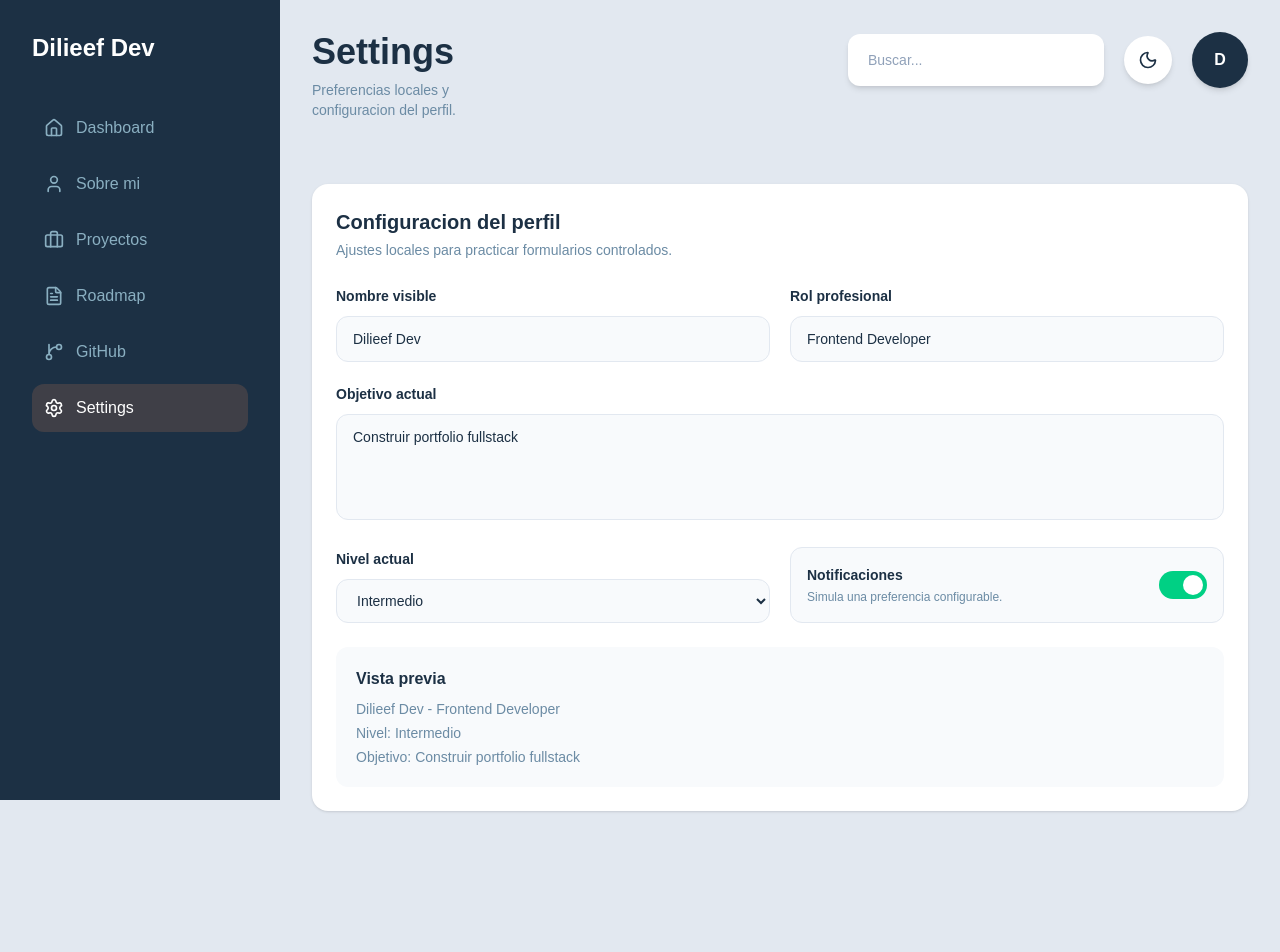
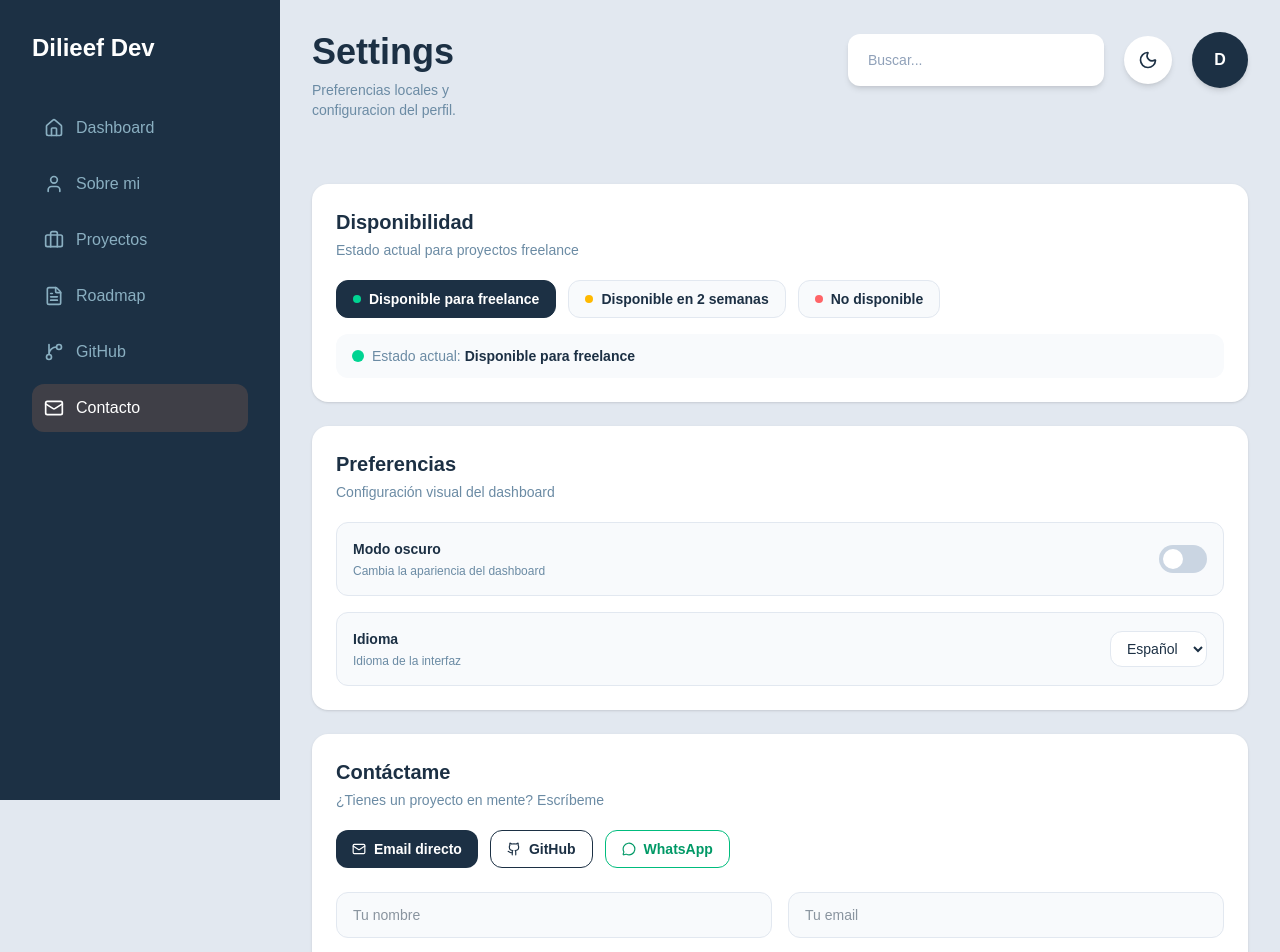
Before and after one commit to dilieef/dashboard-portafolio, a Next.js app: page /settings in a window 1280 px wide. Shown: the top 952 px of the page. Before the commit the page ends 843 px from the top, so only its background shows below. Built offline with nearby package versions, Linux system fonts and the light colour scheme.

Commit message:
Agregar página de contacto y disponibilidad en Settings

```diff
--- a/src/app/settings/page.js
+++ b/src/app/settings/page.js
@@ -3,8 +3,8 @@ import DashboardSection from "@/components/Dashboard/DashboardSection";
 import SettingsPanel from "@/components/Dashboard/SettingsPanel";
 
 export const metadata = {
-    title: "Settings | Dilieef Dev",
-    description: "Preferencias locales y configuracion del perfil.",
+    title: "Contacto | Dilieef Dev",
+    description: "Contáctame para proyectos freelance o colaboraciones.",
 };
 
 export default function SettingsPage() {
--- a/src/components/Dashboard/SettingsPanel.js
+++ b/src/components/Dashboard/SettingsPanel.js
@@ -1,117 +1,201 @@
 "use client";
 
 import { useState } from "react";
+import { Mail, Github, MessageCircle, CheckCircle } from "lucide-react";
+
+const availability = [
+    { label: "Disponible para freelance", value: "available", color: "bg-emerald-400" },
+    { label: "Disponible en 2 semanas", value: "soon", color: "bg-amber-400" },
+    { label: "No disponible", value: "unavailable", color: "bg-red-400" },
+];
 
 export default function SettingsPanel() {
-    const [profileName, setProfileName] = useState("Dilieef Dev");
-    const [role, setRole] = useState("Frontend Developer");
-    const [goal, setGoal] = useState("Construir portfolio fullstack");
-    const [level, setLevel] = useState("Intermedio");
-    const [notificationsEnabled, setNotificationsEnabled] = useState(true);
+    const [currentAvailability, setCurrentAvailability] = useState("available");
+    const [darkMode, setDarkMode] = useState(false);
+    const [language, setLanguage] = useState("es");
+    const [formData, setFormData] = useState({ name: "", email: "", message: "" });
+    const [submitted, setSubmitted] = useState(false);
+
+    function handleFormChange(e) {
+        setFormData({ ...formData, [e.target.name]: e.target.value });
+    }
+
+    function handleSubmit() {
+        if (!formData.name || !formData.email || !formData.message) return;
+        setSubmitted(true);
+        setTimeout(() => setSubmitted(false), 4000);
+        setFormData({ name: "", email: "", message: "" });
+    }
+
+    const selectedAvailability = availability.find((a) => a.value === currentAvailability);
 
     return (
-        <section className="rounded-2xl bg-white p-6 shadow-sm transition-colors dark:bg-slate-900">
-            <div className="mb-6">
-                <h2 className="text-xl font-bold text-[#1C3044] dark:text-white">
-                    Configuracion del perfil
+        <div className="space-y-6">
+
+            <section className="rounded-2xl bg-white dark:bg-slate-900 p-6 shadow-sm transition-colors">
+                <h2 className="text-xl font-bold text-[#1C3044] dark:text-white mb-1">
+                    Disponibilidad
                 </h2>
-                <p className="mt-1 text-sm text-[#6B8BA4] dark:text-slate-400">
-                    Ajustes locales para practicar formularios controlados.
+                <p className="text-sm text-[#6B8BA4] dark:text-slate-400 mb-5">
+                    Estado actual para proyectos freelance
+                </p>
+                <div className="flex flex-wrap gap-3">
+                    {availability.map((option) => (
+                        <button
+                            key={option.value}
+                            onClick={() => setCurrentAvailability(option.value)}
+                            className={`flex items-center gap-2 rounded-xl px-4 py-2 text-sm font-semibold transition border ${
+                                currentAvailability === option.value
+                                    ? "bg-[#1C3044] text-white border-[#1C3044]"
+                                    : "bg-slate-50 dark:bg-slate-800 text-[#1C3044] dark:text-white border-slate-200 dark:border-slate-700 hover:bg-slate-100"
+                            }`}
+                        >
+                            <span className={`h-2 w-2 rounded-full ${option.color}`} />
+                            {option.label}
+                        </button>
+                    ))}
+                </div>
+                <div className="mt-4 flex items-center gap-2 rounded-xl bg-slate-50 dark:bg-slate-800 px-4 py-3">
+                    <span className={`h-3 w-3 rounded-full ${selectedAvailability.color}`} />
+                    <p className="text-sm text-[#6B8BA4] dark:text-slate-400">
+                        Estado actual:{" "}
+                        <span className="font-semibold text-[#1C3044] dark:text-white">
+                            {selectedAvailability.label}
+                        </span>
                     </p>
                 </div>
+            </section>
 
-            <div className="grid grid-cols-1 gap-5 lg:grid-cols-2">
-                <label className="block">
-                    <span className="text-sm font-semibold text-[#1C3044] dark:text-slate-200">
-                        Nombre visible
-                    </span>
-                    <input
-                        type="text"
-                        value={profileName}
-                        onChange={(event) => setProfileName(event.target.value)}
-                        className="mt-2 w-full rounded-xl border border-slate-200 bg-slate-50 px-4 py-3 text-sm text-[#1C3044] outline-none transition focus:border-[#1C3044] focus:bg-white dark:border-slate-700 dark:bg-slate-800 dark:text-white dark:focus:border-slate-400"
-                    />
-                </label>
-
-                <label className="block">
-                    <span className="text-sm font-semibold text-[#1C3044] dark:text-slate-200">
-                        Rol profesional
-                    </span>
-                    <input
-                        type="text"
-                        value={role}
-                        onChange={(event) => setRole(event.target.value)}
-                        className="mt-2 w-full rounded-xl border border-slate-200 bg-slate-50 px-4 py-3 text-sm text-[#1C3044] outline-none transition focus:border-[#1C3044] focus:bg-white dark:border-slate-700 dark:bg-slate-800 dark:text-white dark:focus:border-slate-400"
-                    />
-                </label>
-
-                <label className="block lg:col-span-2">
-                    <span className="text-sm font-semibold text-[#1C3044] dark:text-slate-200">
-                        Objetivo actual
-                    </span>
-                    <textarea
-                        value={goal}
-                        onChange={(event) => setGoal(event.target.value)}
-                        rows={4}
-                        className="mt-2 w-full resize-none rounded-xl border border-slate-200 bg-slate-50 px-4 py-3 text-sm text-[#1C3044] outline-none transition focus:border-[#1C3044] focus:bg-white dark:border-slate-700 dark:bg-slate-800 dark:text-white dark:focus:border-slate-400"
-                    />
-                </label>
-
-                <label className="block">
-                    <span className="text-sm font-semibold text-[#1C3044] dark:text-slate-200">
-                        Nivel actual
-                    </span>
-                    <select
-                        value={level}
-                        onChange={(event) => setLevel(event.target.value)}
-                        className="mt-2 w-full rounded-xl border border-slate-200 bg-slate-50 px-4 py-3 text-sm text-[#1C3044] outline-none transition focus:border-[#1C3044] focus:bg-white dark:border-slate-700 dark:bg-slate-800 dark:text-white dark:focus:border-slate-400"
-                    >
-                        <option>Inicial</option>
-                        <option>Intermedio</option>
-                        <option>Avanzado</option>
-                    </select>
-                </label>
-
-                <div className="flex items-center justify-between rounded-xl border border-slate-200 bg-slate-50 p-4 dark:border-slate-700 dark:bg-slate-800">
+            <section className="rounded-2xl bg-white dark:bg-slate-900 p-6 shadow-sm transition-colors">
+                <h2 className="text-xl font-bold text-[#1C3044] dark:text-white mb-1">
+                    Preferencias
+                </h2>
+                <p className="text-sm text-[#6B8BA4] dark:text-slate-400 mb-5">
+                    Configuración visual del dashboard
+                </p>
+                <div className="space-y-4">
+                    <div className="flex items-center justify-between rounded-xl border border-slate-200 dark:border-slate-700 bg-slate-50 dark:bg-slate-800 p-4">
                         <div>
                             <h3 className="text-sm font-semibold text-[#1C3044] dark:text-white">
-                            Notificaciones
+                                Modo oscuro
                             </h3>
                             <p className="mt-1 text-xs text-[#6B8BA4] dark:text-slate-400">
-                            Simula una preferencia configurable.
+                                Cambia la apariencia del dashboard
                             </p>
                         </div>
-
                         <button
-                        type="button"
-                        onClick={() => setNotificationsEnabled(!notificationsEnabled)}
+                            onClick={() => setDarkMode(!darkMode)}
                             className={`relative h-7 w-12 rounded-full transition ${
-                            notificationsEnabled ? "bg-[#00D084]" : "bg-slate-300 dark:bg-slate-600"
+                                darkMode ? "bg-[#00D084]" : "bg-slate-300 dark:bg-slate-600"
                             }`}
                         >
                             <span
-                            className={`absolute top-1 h-5 w-5 rounded-full bg-white transition ${
-                                notificationsEnabled ? "left-6" : "left-1"
+                                className={`absolute top-1 h-5 w-5 rounded-full bg-white transition-all ${
+                                    darkMode ? "left-6" : "left-1"
                                 }`}
                             />
                         </button>
                     </div>
-            </div>
-
-            <div className="mt-6 rounded-xl bg-slate-50 p-5 dark:bg-slate-800">
-                <h3 className="font-bold text-[#1C3044] dark:text-white">
-                    Vista previa
+                    <div className="flex items-center justify-between rounded-xl border border-slate-200 dark:border-slate-700 bg-slate-50 dark:bg-slate-800 p-4">
+                        <div>
+                            <h3 className="text-sm font-semibold text-[#1C3044] dark:text-white">
+                                Idioma
                             </h3>
-                <p className="mt-2 text-sm text-[#6B8BA4] dark:text-slate-400">
-                    {profileName} - {role}
-                </p>
-                <p className="mt-1 text-sm text-[#6B8BA4] dark:text-slate-400">
-                    Nivel: {level}
-                </p>
-                <p className="mt-1 text-sm text-[#6B8BA4] dark:text-slate-400">
-                    Objetivo: {goal}
+                            <p className="mt-1 text-xs text-[#6B8BA4] dark:text-slate-400">
+                                Idioma de la interfaz
                             </p>
                         </div>
+                        <select
+                            value={language}
+                            onChange={(e) => setLanguage(e.target.value)}
+                            className="rounded-xl border border-slate-200 dark:border-slate-600 bg-white dark:bg-slate-700 px-3 py-2 text-sm text-[#1C3044] dark:text-white outline-none"
+                        >
+                            <option value="es">Español</option>
+                            <option value="en">English</option>
+                        </select>
+                    </div>
+                </div>
             </section>
+
+            <section className="rounded-2xl bg-white dark:bg-slate-900 p-6 shadow-sm transition-colors">
+                <h2 className="text-xl font-bold text-[#1C3044] dark:text-white mb-1">
+                    Contáctame
+                </h2>
+                <p className="text-sm text-[#6B8BA4] dark:text-slate-400 mb-5">
+                    ¿Tienes un proyecto en mente? Escríbeme
+                </p>
+                <div className="flex flex-wrap gap-3 mb-6">
+                    <a
+                        href="mailto:tu-email@gmail.com"
+                        className="inline-flex items-center gap-2 rounded-xl bg-[#1C3044] px-4 py-2 text-sm font-semibold text-white transition hover:bg-[#24445F]"
+                    >
+                        <Mail size={14} />
+                        Email directo
+                    </a>
+                    <a
+                        href="https://github.com/dilieef"
+                        target="_blank"
+                        rel="noreferrer"
+                        className="inline-flex items-center gap-2 rounded-xl border border-[#1C3044] dark:border-slate-600 px-4 py-2 text-sm font-semibold text-[#1C3044] dark:text-white transition hover:bg-slate-50 dark:hover:bg-slate-800"
+                    >
+                        <Github size={14} />
+                        GitHub
+                    </a>
+                    <a
+                        href="https://wa.me/573000000000"
+                        target="_blank"
+                        rel="noreferrer"
+                        className="inline-flex items-center gap-2 rounded-xl border border-emerald-500 px-4 py-2 text-sm font-semibold text-emerald-600 transition hover:bg-emerald-50 dark:hover:bg-emerald-900/20"
+                    >
+                        <MessageCircle size={14} />
+                        WhatsApp
+                    </a>
+                </div>
+                {submitted ? (
+                    <div className="flex items-center gap-3 rounded-xl bg-emerald-50 dark:bg-emerald-900/20 p-4">
+                        <CheckCircle size={20} className="text-emerald-500" />
+                        <p className="text-sm font-semibold text-emerald-600 dark:text-emerald-400">
+                            Mensaje enviado correctamente
+                        </p>
+                    </div>
+                ) : (
+                    <div className="space-y-4">
+                        <div className="grid grid-cols-1 gap-4 md:grid-cols-2">
+                            <input
+                                type="text"
+                                name="name"
+                                placeholder="Tu nombre"
+                                value={formData.name}
+                                onChange={handleFormChange}
+                                className="w-full rounded-xl border border-slate-200 dark:border-slate-700 bg-slate-50 dark:bg-slate-800 px-4 py-3 text-sm text-[#1C3044] dark:text-white outline-none transition focus:border-[#1C3044] dark:focus:border-slate-400"
+                            />
+                            <input
+                                type="email"
+                                name="email"
+                                placeholder="Tu email"
+                                value={formData.email}
+                                onChange={handleFormChange}
+                                className="w-full rounded-xl border border-slate-200 dark:border-slate-700 bg-slate-50 dark:bg-slate-800 px-4 py-3 text-sm text-[#1C3044] dark:text-white outline-none transition focus:border-[#1C3044] dark:focus:border-slate-400"
+                            />
+                        </div>
+                        <textarea
+                            name="message"
+                            placeholder="Cuéntame sobre tu proyecto..."
+                            value={formData.message}
+                            onChange={handleFormChange}
+                            rows={4}
+                            className="w-full resize-none rounded-xl border border-slate-200 dark:border-slate-700 bg-slate-50 dark:bg-slate-800 px-4 py-3 text-sm text-[#1C3044] dark:text-white outline-none transition focus:border-[#1C3044] dark:focus:border-slate-400"
+                        />
+                        <button
+                            onClick={handleSubmit}
+                            className="rounded-xl bg-[#1C3044] px-6 py-3 text-sm font-semibold text-white transition hover:bg-[#24445F]"
+                        >
+                            Enviar mensaje
+                        </button>
+                    </div>
+                )}
+            </section>
+
+        </div>
     );
 }
--- a/src/components/Layout/Sidebar.js
+++ b/src/components/Layout/Sidebar.js
@@ -2,7 +2,7 @@
 
 import Link from "next/link";
 import { usePathname } from "next/navigation";
-import { Briefcase, FileText, GitBranch, Home, Menu, Settings, User, X } from "lucide-react";
+import { Briefcase, FileText, GitBranch, Home, Menu, Mail, User, X } from "lucide-react";
 import { useState } from "react";
 
 const navItems = [
@@ -11,7 +11,7 @@ const navItems = [
     { label: "Proyectos", href: "/projects", icon: Briefcase },
     { label: "Roadmap", href: "/roadmap", icon: FileText },
     { label: "GitHub", href: "/github", icon: GitBranch },
-    { label: "Settings", href: "/settings", icon: Settings },
+    { label: "Contacto", href: "/settings", icon: Mail },
 ];
 
 export default function Sidebar() {
```
Lines whose indentation alone changed are shown as unchanged.
